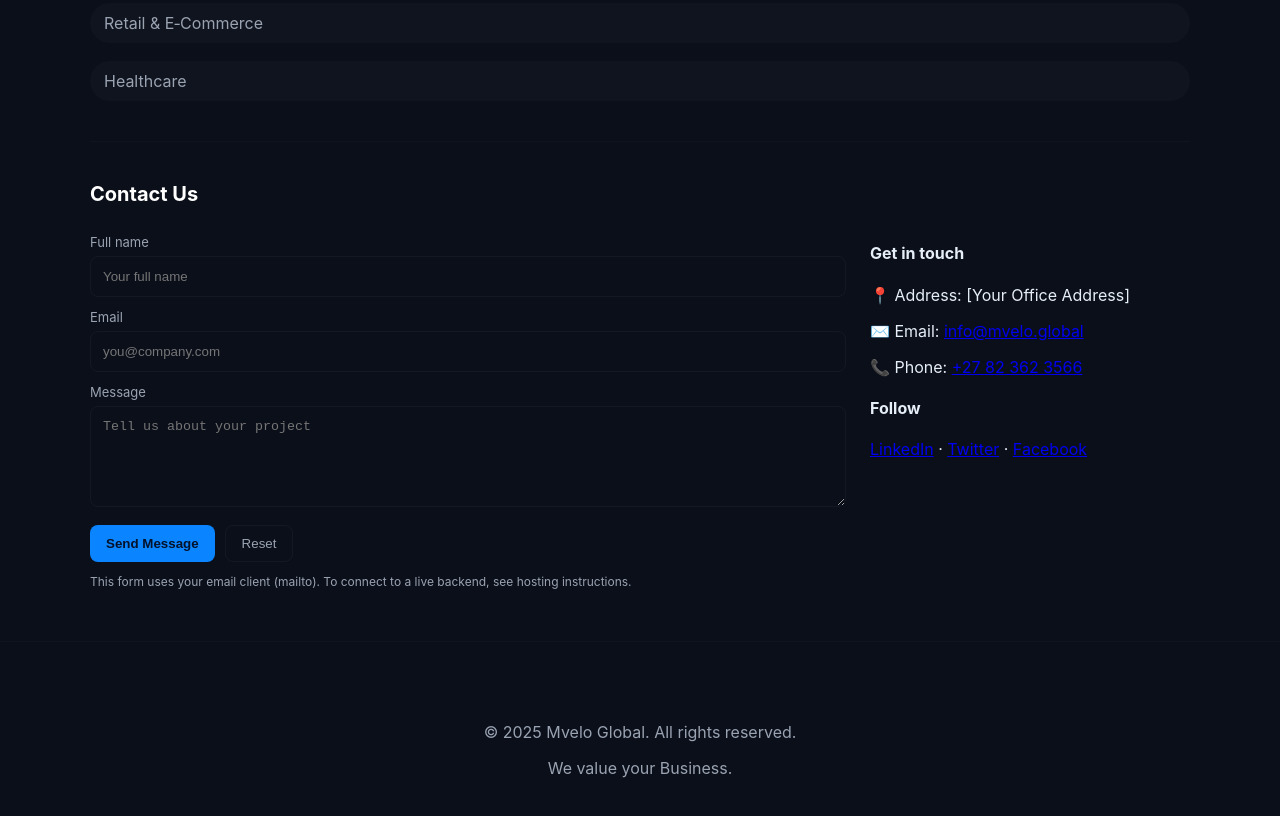
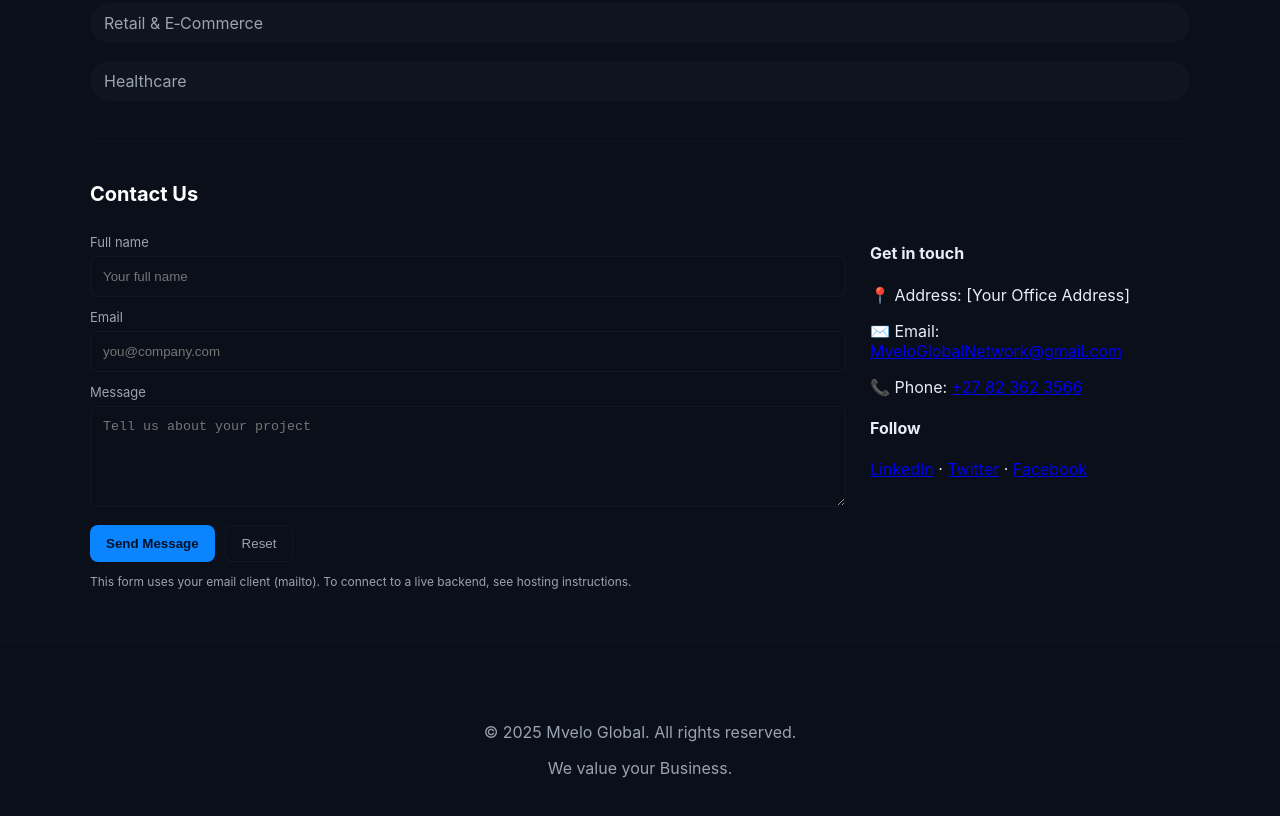
Before and after one commit to MveloGlobal/MveloGlobal, a plain HTML site: page index.html in a window 1280 px wide. Shown: the part 2006-2822 px from the top of the page. Drawn offline with Linux system fonts and the light colour scheme.

Commit message:
Update index.html

```diff
--- a/index.html
+++ b/index.html
@@ -127,7 +127,7 @@
         <aside class="contact-info">
           <h4>Get in touch</h4>
           <p>📍 Address: [Your Office Address]</p>
-          <p>✉️ Email: <a href="mailto:info@mvelo.global">info@mvelo.global</a></p>
+          <p>✉️ Email: <a href="mailto:MveloGlobalNetwork@gmail.com">MveloGlobalNetwork@gmail.com</a></p>
           <p>📞 Phone: <a href="tel:+27823623566">+27 82 362 3566</a></p>
           <h4>Follow</h4>
           <p class="socials">
```
